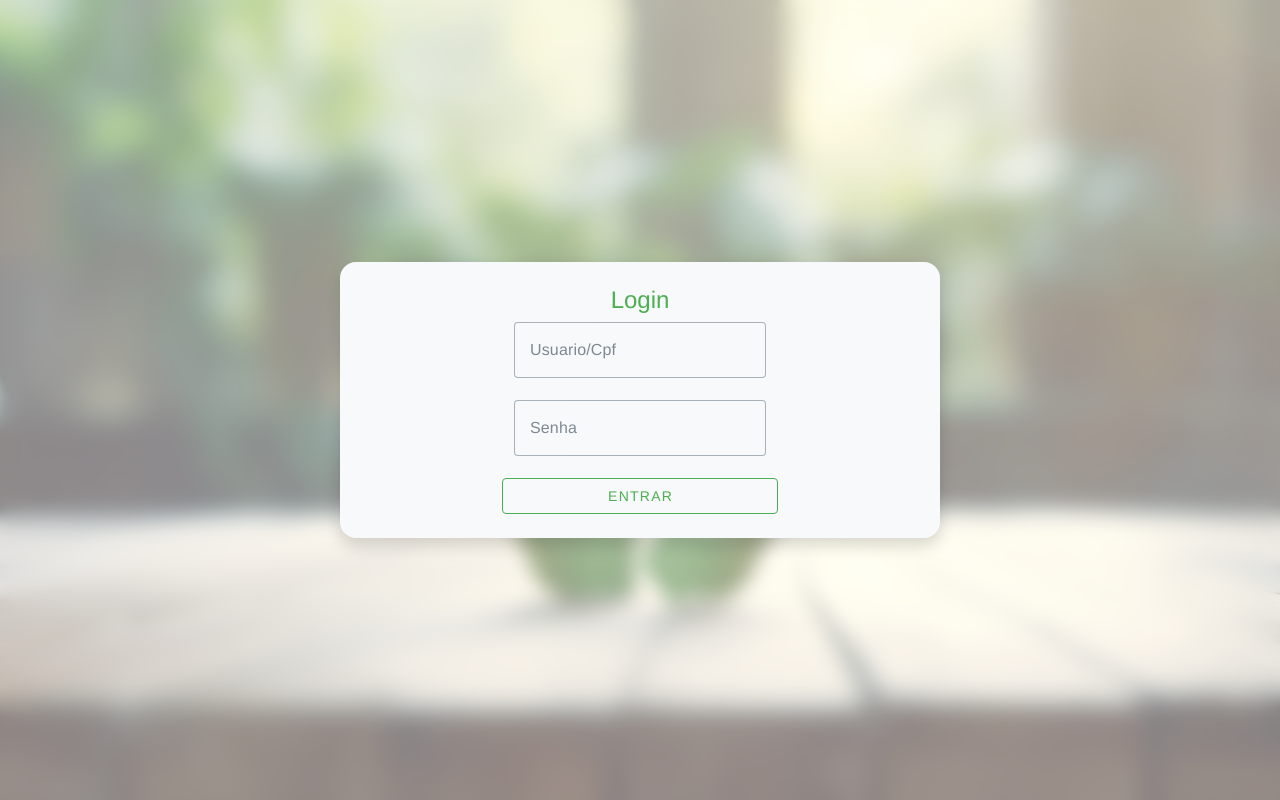
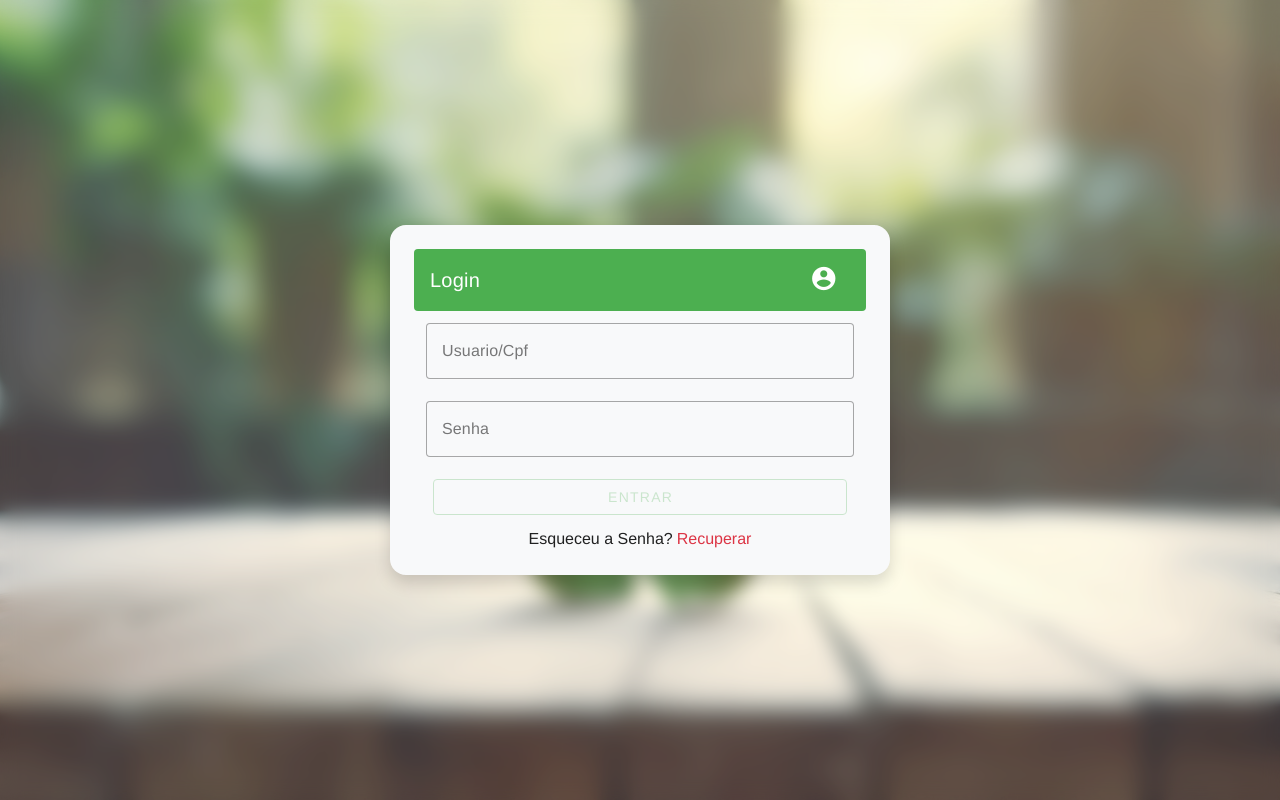
Before and after one commit to oondels/reciplast, a Vue app: page /login in a window 1280 px wide. Built offline with nearby package versions, Linux system fonts and the light colour scheme; what vue3-apexcharts would draw is missing.

Commit message:
recuperação de senha

```diff
--- a/src/views/Login.vue
+++ b/src/views/Login.vue
@@ -1,32 +1,127 @@
 <template>
   <div class="login-container d-flex align-items-center">
-    <div
+    <v-card
       class="login-form bg-light rounded-4 shadow p-4 d-flex flex-column justify-content-center align-items-center row col-12 flex-wrap"
     >
-      <div class="login-title">
-        <h4 class="text-success text-center">Login</h4>
-      </div>
+      <v-card-title
+        class="bg-success d-flex justify-content-between align-items-center rounded text-white text-center text-bold mb-3"
+      >
+        Login
+        <span class="mdi mdi-account-circle fs-3 mr-3"></span>
+      </v-card-title>
 
       <v-text-field
-        class="col-6"
         v-model="userCpf"
+        required
+        :rules="requiredField()"
         variant="outlined"
         color="success"
         label="Usuario/Cpf"
       />
       <v-text-field
-        class="col-6"
         v-model="password"
+        required
+        :rules="requiredField()"
         variant="outlined"
         color="success"
         type="password"
         label="Senha"
+        @keyup.enter="login"
       />
 
-      <v-btn @click="login" class="col-6" variant="outlined" color="success">Entrar</v-btn>
-    </div>
+      <v-btn
+        @click="login"
+        :disabled="!password || !userCpf"
+        class="col-11"
+        variant="outlined"
+        color="success"
+        :loading="loadingLogin"
+      >
+        Entrar
+        <template v-slot:loader>
+          <v-progress-circular indeterminate></v-progress-circular>
+        </template>
+      </v-btn>
+
+      <div class="d-flex flex-row justify-content-center align-items-center mt-3">
+        <p class="m-0 mr-1">Esqueceu a Senha?</p>
+
+        <v-dialog max-width="400">
+          <template v-slot:activator="{ props: activatorProps }">
+            <span class="m-0 text-danger" role="button" v-bind="activatorProps"> Recuperar</span>
+          </template>
+
+          <template v-slot:default="{ isActive }">
+            <v-card>
+              <v-card-title
+                class="bg-danger d-flex justify-content-between align-items-center rounded text-white text-center text-bold m-3"
+              >
+                Recuperar Senha
+                <i
+                  class="mdi mdi-close-circle fs-3"
+                  role="button"
+                  @click="isActive.value = false"
+                ></i
+              ></v-card-title>
+
+              <v-card-text>
+                <v-text-field
+                  v-model="recoverCpf"
+                  required
+                  :rules="requiredField()"
+                  variant="outlined"
+                  color="success"
+                  label="CPF"
+                  @update:modelValue="checkRecoverCpf"
+                />
+
+                <div v-if="loading" class="d-flex justify-content-center">
+                  <v-progress-circular indeterminate :size="90" :width="6"></v-progress-circular>
+                </div>
+
+                <div v-if="validCpf">
+                  <v-text-field
+                    type="password"
+                    v-model="newPassword"
+                    required
+                    :rules="requiredField()"
+                    variant="outlined"
+                    color="success"
+                    label="Nova Senha"
+                  />
+                  <v-text-field
+                    type="password"
+                    v-model="repeatNewPassword"
+                    required
+                    :rules="requiredField()"
+                    variant="outlined"
+                    color="success"
+                    label="Repitir Senha"
+                  />
+                </div>
+
+                <v-btn
+                  @click="recoverPassword"
+                  :disabled="!validCpf"
+                  :loading="loadingNewPassword"
+                  block
+                  variant="flat"
+                  color="danger"
+                >
+                  Recuperar
+
+                  <template v-slot:loader>
+                    <v-progress-linear indeterminate></v-progress-linear>
+                  </template>
+                </v-btn>
+              </v-card-text>
+            </v-card>
+          </template>
+        </v-dialog>
+      </div>
+    </v-card>
   </div>
-	<alert-component ref="alert"/>
+  <alert-component ref="alert" />
   <Footer />
 </template>
 
@@ -44,6 +139,14 @@ export default {
     return {
       userCpf: null,
       password: null,
+
+      loadingLogin: false,
+      loadingNewPassword: false,
+      loading: false,
+      validCpf: false,
+      recoverCpf: null,
+      newPassword: null,
+      repeatNewPassword: null,
     };
   },
 
@@ -55,13 +158,74 @@ export default {
         password: this.password,
       };
 
+      this.loadingLogin = !this.loadingLogin;
       axios
-        .post(`${ip}/auth/login`, data)
+        .post(`${ip}/auth/login`, data, { withCredentials: true })
         .then((response) => {
           const token = response.data.token;
           sessionStorage.setItem("token", token);
+          this.loadingLogin = !this.loadingLogin;
+          this.$refs.alert.mostrarAlerta(
+            "success",
+            "check_circle",
+            "Sucesso",
+            response.data.message
+          );
 
-          console.log(response.data);
+          setTimeout(() => {
+            this.$router.push({ name: "Registro Fabricação" });
+          }, 1200);
+        })
+        .catch((error) => {
+          this.loadingLogin = !this.loadingLogin;
+          console.error("Erro ao fazer login", error);
+          this.$refs.alert.mostrarAlerta("warning", "warning", "Erro", error.response.data.message);
+        });
+    },
+
+    checkRecoverCpf() {
+      if (this.recoverCpf.length === 11) {
+        this.loading = !this.loading;
+        axios
+          .post(`${ip}/auth/check-recover-cpf`, {
+            cpf: this.recoverCpf,
+          })
+          .then((response) => {
+            this.loading = !this.loading;
+            this.validCpf = true;
+          })
+          .catch((error) => {
+            this.loading = !this.loading;
+            console.error("Erro ao verificar cpf", error);
+            this.$refs.alert.mostrarAlerta(
+              "warning",
+              "warning",
+              "Erro",
+              error.response.data.message
+            );
+          });
+      }
+    },
+
+    recoverPassword() {
+      if (!this.newPassword || !this.repeatNewPassword || !this.recoverCpf) {
+        return this.$refs.alert.mostrarAlerta(
+          "warning",
+          "warning",
+          "Erro",
+          "Preencha todos os campos"
+        );
+      }
+
+      this.loadingNewPassword = !this.loadingNewPassword;
+      axios
+        .post(`${ip}/auth/recover`, {
+          cpf: this.recoverCpf,
+          newPassword: this.newPassword,
+          repeatNewPassword: this.repeatNewPassword,
+        })
+        .then((response) => {
+          this.loadingNewPassword = !this.loadingNewPassword;
           this.$refs.alert.mostrarAlerta(
             "success",
             "check_circle",
@@ -71,12 +235,17 @@ export default {
 
           setTimeout(() => {
             window.location.reload();
-          }, 1500);
+          }, 1000);
         })
         .catch((error) => {
-          console.error("Erro ao fazer login", error);
+          this.loadingNewPassword = !this.loadingNewPassword;
+          console.error("Erro ao recuperar senha", error);
           this.$refs.alert.mostrarAlerta("warning", "warning", "Erro", error.response.data.message);
         });
+    },
+
+    requiredField() {
+      return [(v) => !!v || "Campo Obrigatório"];
     },
   },
 };
@@ -101,14 +270,14 @@ export default {
   left: 0;
   right: 0;
   bottom: 0;
-  background: rgba(255, 255, 255, 0.5); /* Ajuste a opacidade conforme necessário */
-  backdrop-filter: blur(10px); /* Ajuste o valor do desfoque conforme necessário */
+  background: rgba(255, 255, 255, 0.2);
+  backdrop-filter: blur(10px);
   z-index: 1;
 }
 
 .login-form {
   position: relative;
   z-index: 2;
-  max-width: 600px;
+  max-width: 500px;
 }
 </style>
```
